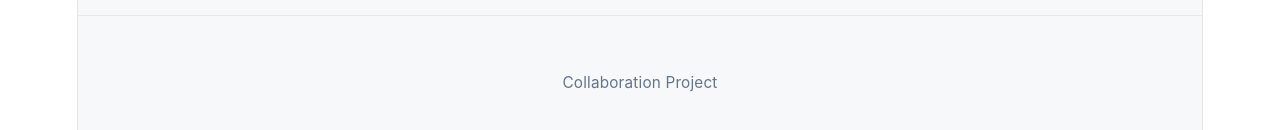
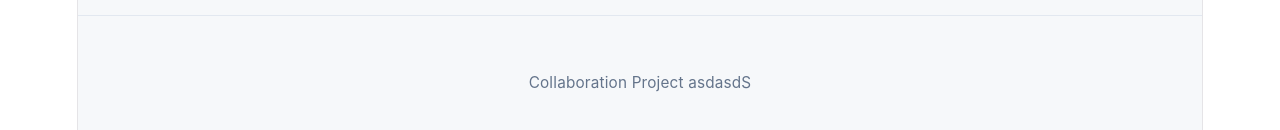
Before and after one commit to Cabales-VSU/github-collab-practice, a React (Vite) app in the folder link-library/: page / in a window 1280 px wide. Shown: the part 1016-1146 px from the top of the page. Built offline with nearby package versions, Linux system fonts and the light colour scheme.

Commit message:
Edit footer

```diff
--- a/link-library/src/App.tsx
+++ b/link-library/src/App.tsx
@@ -90,7 +90,7 @@ const App: React.FC = () => {
       </main>
 
       <footer className="footer">
-        <p>Collaboration Project</p>
+        <p>Collaboration Project asdasdS</p>
       </footer>
     </div>
   );
```
